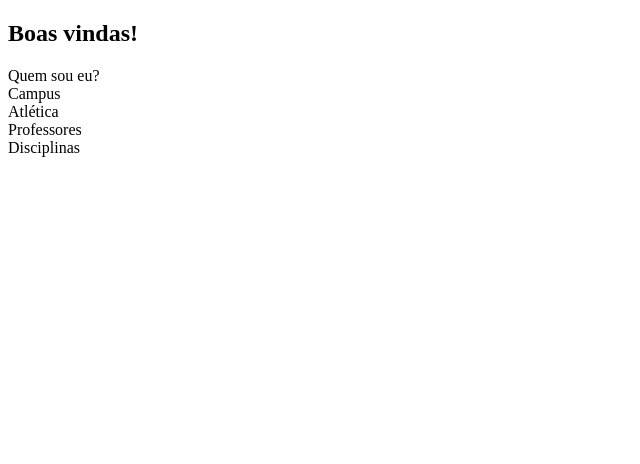
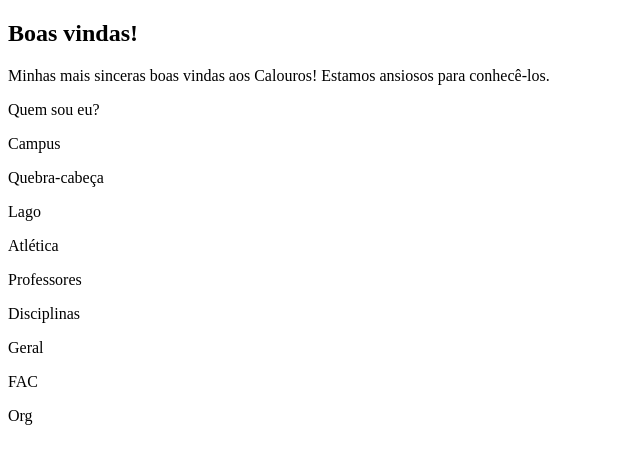
Before and after one commit to Daitoros/documentacao-guia-faeterj, a plain HTML site: page index.html in a window 1280 px wide. Shown: the whole page, without its empty margins (0-640 px from the left). Drawn offline with Linux system fonts and the light colour scheme.

Commit message:
estilizando

```diff
--- a/index.html
+++ b/index.html
@@ -10,21 +10,31 @@
         <main id="main-doc">
             <section id ="boas_vindas!" class="main-section">
                 <header><h2>Boas vindas!</h2></header>
+                <p>Minhas mais sinceras boas vindas aos Calouros! Estamos ansiosos para conhecê-los.</p>
+                <p></p>
             </section>
             <section id="quem_sou_eu" class="main-section">
                 <header>Quem sou eu?</header>
+                <p></p>
             </section>
             <section id="campus" class="main-section">
                 <header>Campus</header>
+                <p>Quebra-cabeça</p>
+                <p>Lago</p>
             </section>
             <section id="atletica" class="main-section">
                 <header>Atlética</header>
+                <p></p>
             </section>
             <section id="professores" class="main-section">
                 <header>Professores</header>
+                <p></p>
             </section>
             <section id="disciplinas" class="main-section">
                 <header>Disciplinas</header>
+                <p>Geral</p>
+                <p>FAC</p>
+                <p>Org</p>
             </section>
         </main>
     </body>
```
